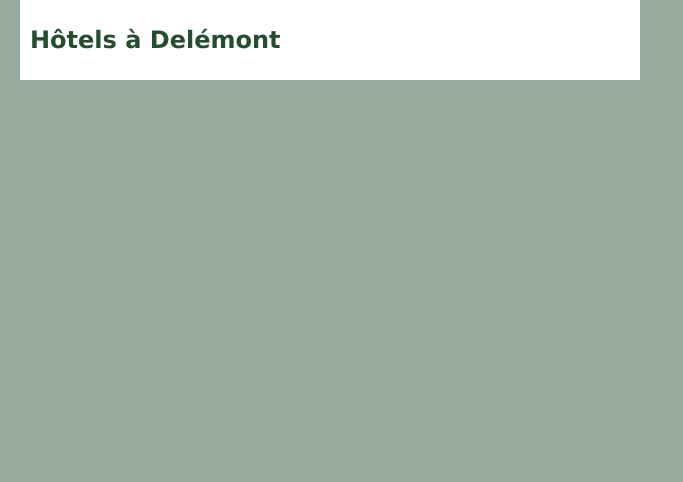
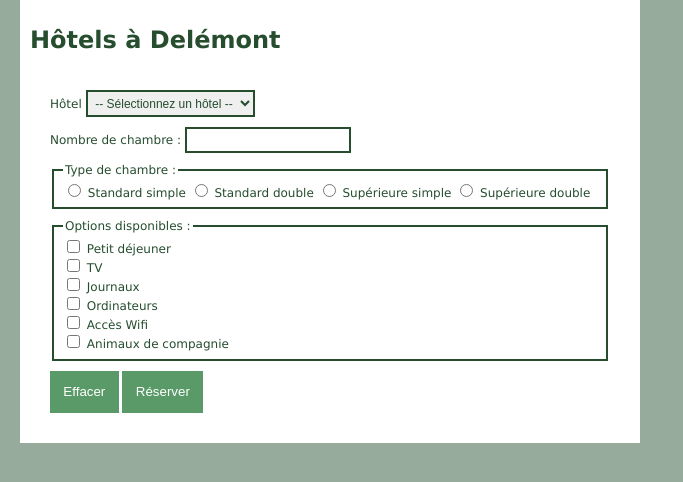
Before and after one commit to divtec-cejef/133a-h-tels-del-mont-eloa33z, a plain HTML site: page index.html in a window 1280 px wide. Shown: the whole page, without its empty margins (0-683 px from the left). Drawn offline with Linux system fonts and the light colour scheme.

Commit message:
Création du formulaire

```diff
--- a/index.html
+++ b/index.html
@@ -16,6 +16,78 @@
 
     <!-- FORMULAIRE DE RESERVATION -->
     <!-- au cas ou t'aurais pas compris place ton fromulaire ici. A+ Manfred -->
+    <form id="formHotel" action="https://kode.ch/getpost/" method="post">
+        <ul>
+            <li>
+                <label for="lis_hotel">Hôtel</label>
+                <select id="lis_hotel" name="lis_hotel">
+                    <option value="0" selected>-- Sélectionnez un hôtel --</option>
+                    <option value="City">Hôtel City</option>
+                    <option value="National">Hôtel National </option>
+                    <option value="Midi">Hôtel Le Midi</option>
+                    <option value="Victoria">Hôtel Victoria</option>
+                </select>
+            </li>
+            <li>
+                <label for="txt_nbrChambre">Nombre de chambre : </label>
+                <input id="txt_nbrChambre" name="txt_nbrChambre" type="text" value="">
+            </li>
+            <li>
+                <fieldset>
+                    <legend>Type de chambre : </legend>
+                    <label>
+                        <input type="radio" name="opt_type_chambre" value="standard simple">
+                        <span>Standard simple</span>
+                    </label>
+                    <label>
+                        <input type="radio" name="opt_type_chambre" value="standard double">
+                        <span>Standard double</span>
+                    </label>
+                    <label>
+                        <input type="radio" name="opt_type_chambre" value="supérieure simple">
+                        <span>Supérieure simple</span>
+                    </label>
+                    <label>
+                        <input type="radio" name="opt_type_chambre" value="supérieure double">
+                        <span>Supérieure double</span>
+                    </label>
+                </fieldset>
+            </li>
+            <li>
+                <fieldset>
+                    <legend>Options disponibles : </legend>
+                    <div>
+                        <input type="checkbox" name="chk_options[]" id="petit_dejeuner" value="Petit déjeuner">
+                        <label for="petit_dejeuner">Petit déjeuner</label>
+                    </div>
+                    <div>
+                        <input type="checkbox" name="chk_options[]" id="tv" value="TV">
+                        <label for="tv">TV</label>
+                    </div>
+                    <div>
+                        <input type="checkbox" name="chk_options[]" id="journaux" value="Journaux">
+                        <label for="journaux">Journaux</label>
+                    </div>
+                    <div>
+                        <input type="checkbox" name="chk_options[]" id="ordinateurs" value="Ordinateurs">
+                        <label for="ordinateurs">Ordinateurs</label>
+                    </div>
+                    <div>
+                        <input type="checkbox" name="chk_options[]" id="acces_wifi" value="Accès Wifi">
+                        <label for="acces_wifi">Accès Wifi</label>
+                    </div>
+                    <div>
+                        <input type="checkbox" name="chk_options[]" id="animaux_de_compagnie" value="Animaux de compagnie">
+                        <label for="animaux_de_compagnie">Animaux de compagnie</label>
+                    </div>
+                </fieldset>
+            </li>
+            <li>
+                <button type="reset">Effacer</button>
+                <button type="submit">Réserver</button>
+            </li>
+        </ul>
+    </form>
 </div>
 
 <!-- RESERVATION -->
```
